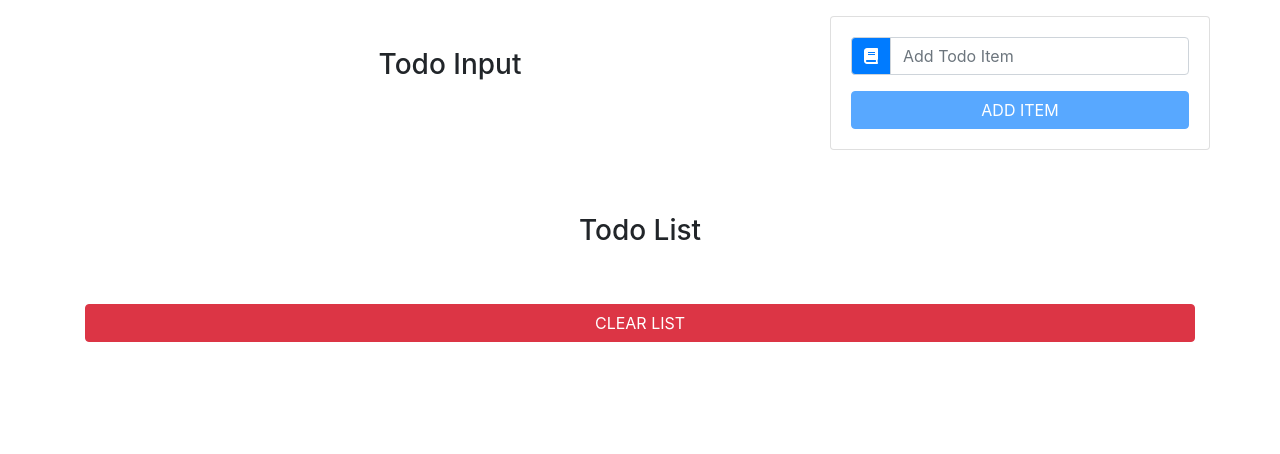
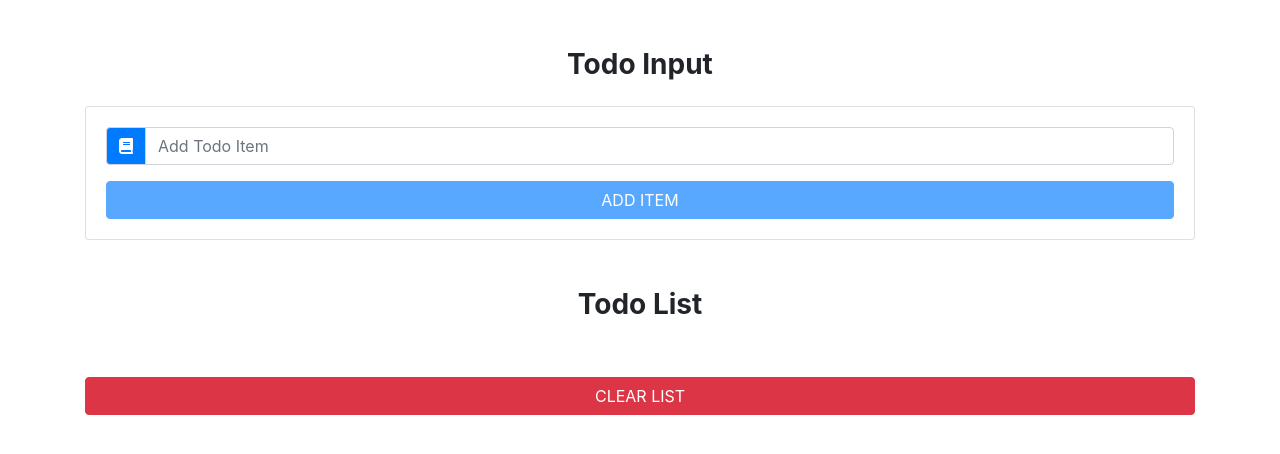
Before and after one commit to himanshu-rawat0710/react-todo, a React (Create React App) app: page / in a window 1280 px wide. Shown: the top 454 px of the page. Built offline with nearby package versions, Linux system fonts and the light colour scheme.

Commit message:
done some finishing touch

```diff
--- a/src/App.js
+++ b/src/App.js
@@ -70,12 +70,15 @@ export default class App extends Component {
       <div className='container'>
         <div className='row'>
           <div className="col-10 mx-auto col-md-8 mt-5">
-            <h3 className='text-capitalize text-center'>
+            <h3 className='text-capitalize text-center font-weight-bold'>
               todo input
             </h3>
+        </div>
+
+        </div>
 
 
-        </div>
+        <div>
           <TodoInput item={this.state.item} handleChange={this.handleChange} handleSubmit={this.handleSubmit} editItem={this.state.editItem}/>
         </div>
 
--- a/src/components/TodoItem.js
+++ b/src/components/TodoItem.js
@@ -11,13 +11,13 @@ export default class TodoItem extends Component {
             <li className='list-group-item text-capitalize d-flex justify-content-between my-2'>
                 <h6>{title}</h6>
                 <div className="todo-icon">
-                    <span className='mx-2 text-success' onClick={handleEdit}>
+                    <span className='btn mx-2 text-success' onClick={handleEdit}>
                         <FontAwesomeIcon icon={faEdit} />
 
                     </span>
 
 
-                    <span className='mx-2 text-danger' onClick={handleDelete}>
+                    <span className='btn mx-2 text-danger' onClick={handleDelete}>
                         <FontAwesomeIcon icon={faTrashAlt} />
 
                     </span>
--- a/src/components/TodoList.js
+++ b/src/components/TodoList.js
@@ -7,7 +7,7 @@ export default class TodoList extends Component {
         const {items, clearList, handleDelete, handleEdit} = this.props;
         return (
             <ul className='list-group my-5'>
-                <h3 className='text-capitalize text-center'>Todo list</h3>
+                <h3 className='text-capitalize text-center font-weight-bold'>Todo list</h3>
                 {items.map(item => {
                     return (
                         <TodoItem key={item.id} title={item.title} handleDelete={()=>handleDelete(item.id)} handleEdit={()=> handleEdit(item.id)} />
```
